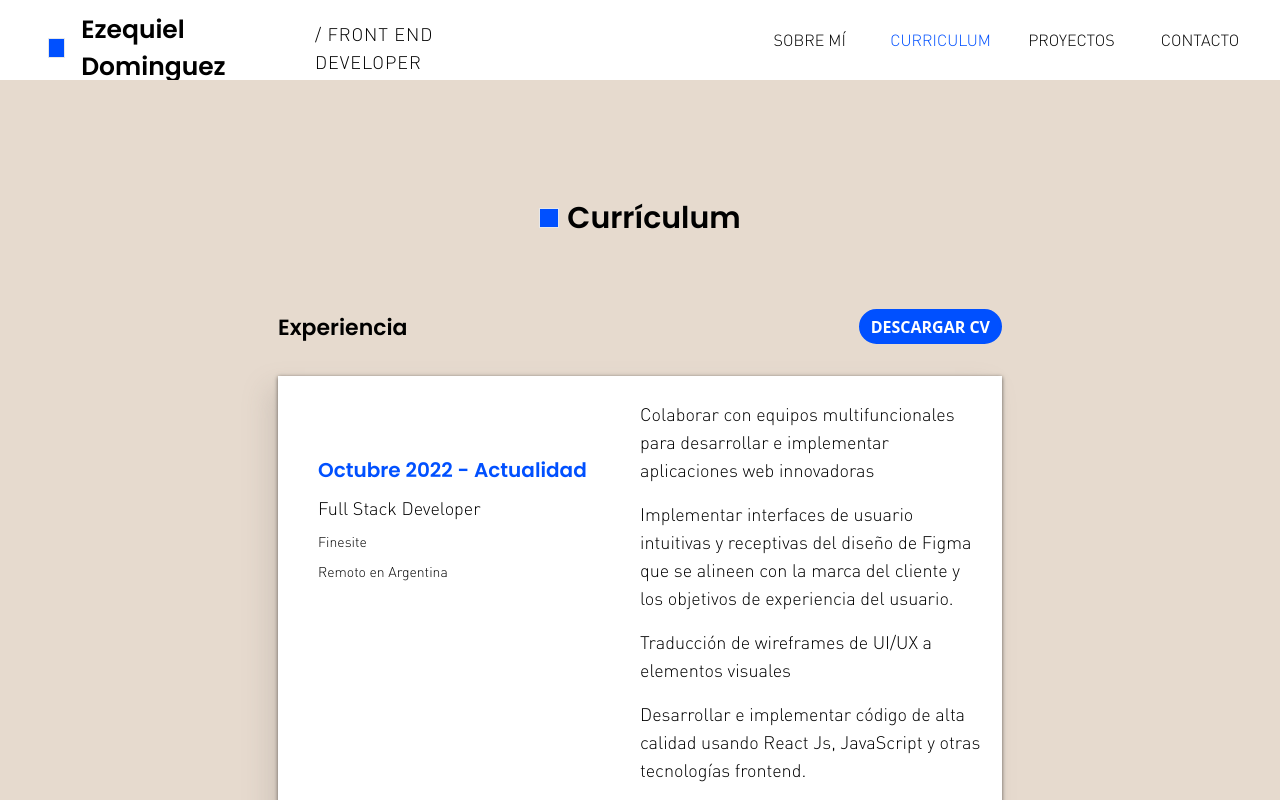
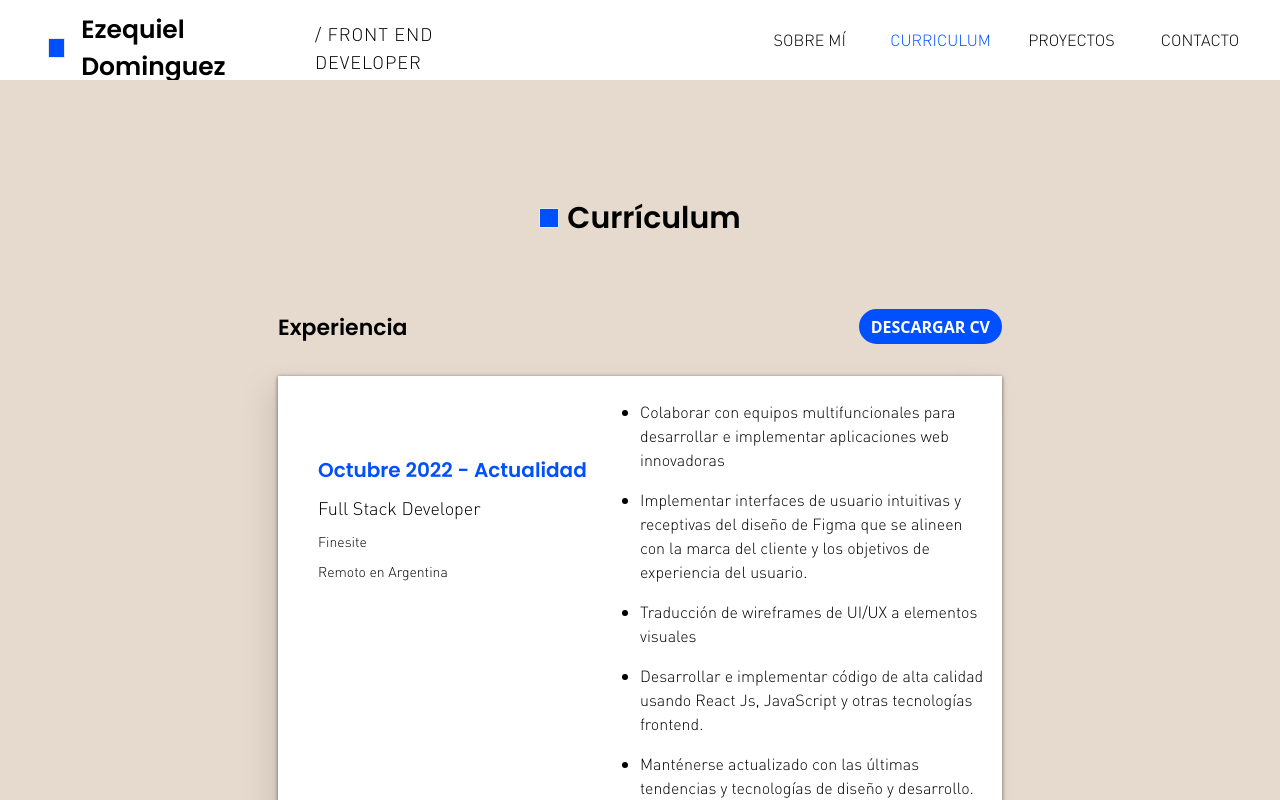
Before and after one commit to Cocahuana/portfolio_nextjs, a Next.js app: page /Curriculum in a window 1280 px wide. Shown: the top 800 px of the page. Built offline with nearby package versions, Linux system fonts and the light colour scheme.

Commit message:
Feat: add bullet points to curriculum page

```diff
--- a/src/components/modules/CurriculumCard/CurriculumCard.tsx
+++ b/src/components/modules/CurriculumCard/CurriculumCard.tsx
@@ -27,13 +27,18 @@ function CurriculumCard({
 					</div>
 				</div>
 				<div className='flex items-center w-full lg:w-1/2 lg:pr-4 lg:pt-6 h-full gap2.5 lg:gap-0 lg:py-4'>
-					<div className='flex flex-col w-full h-auto justify-between gap-4'>
+					<ul className='flex flex-col w-full h-auto justify-between gap-4 '>
 						{paragraphs.map((p, key) => (
-							<p className='text-lg' key={key}>
-								{p}
-							</p>
+							<li className='list-disc'>
+								<p
+									className='sm:text-sm xl:text-base'
+									key={key}
+								>
+									{p}
+								</p>
+							</li>
 						))}
-					</div>
+					</ul>
 				</div>
 			</Card>
 		</div>
```
